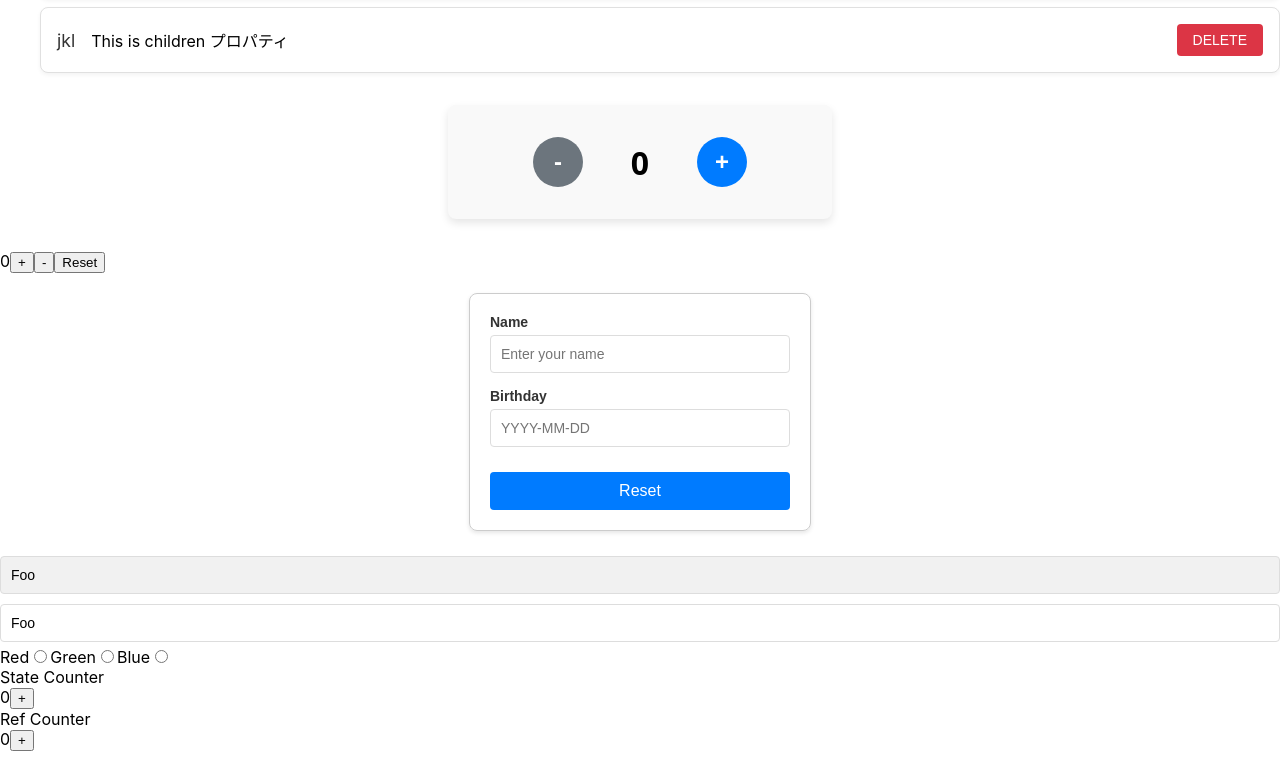
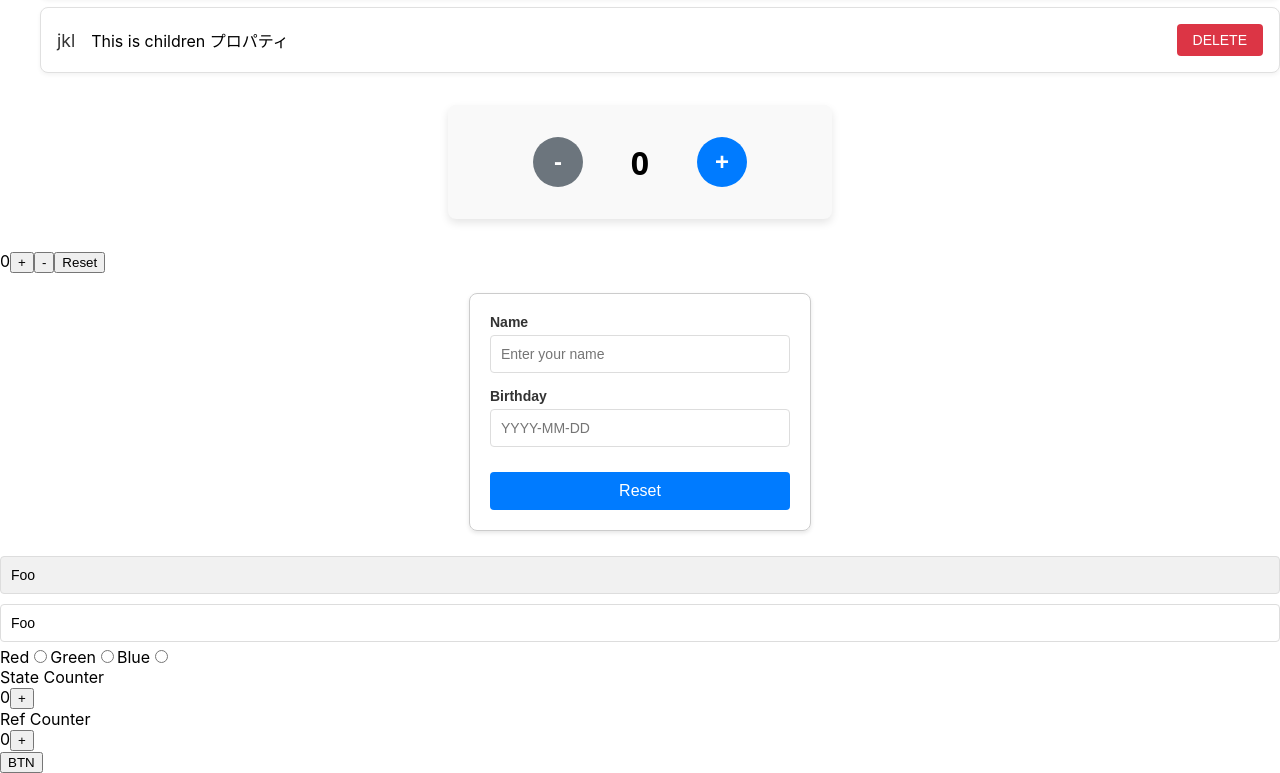
Before and after one commit to rikeda-cloud/react, a React (Create React App) app in the folder my-app/: page / in a window 1280 px wide. Shown: the part 231-1004 px from the top of the page. Before the commit the page ends 982 px from the top, so only its background shows below. Built offline with nearby package versions, Linux system fonts and the light colour scheme.

Commit message:
[update] useRefでDOM要素を取得し、textContentを書き換え処理を追加

```diff
--- a/my-app/src/RefCounter.tsx
+++ b/my-app/src/RefCounter.tsx
@@ -3,12 +3,18 @@ import React from "react";
 export function RefCounter() {
 	const [stateCount, setStateCount] = React.useState(0);
 	const refCount = React.useRef(0);
+	const buttonRef = React.useRef<HTMLButtonElement>(null!);
 
 	const handleClickStateCount = () => {
 		setStateCount((prev) => prev + 1);
 	};
 	const handleClickRefCount = () => {
 		refCount.current += 1;
+	};
+	const handleClick = () => {
+		const buttonElement = buttonRef.current;
+		// ここでDOM要素を取得できる
+		buttonElement.textContent = 'Clicked!';
 	}
 
 	return (
@@ -27,6 +33,9 @@ export function RefCounter() {
 					<button onClick={handleClickRefCount}>+</button>
 				</div>
 			</div>
+			<div>
+				<button ref={buttonRef} onClick={handleClick}>BTN</button>
+			</div>
 		</div>
 	)
 
```
